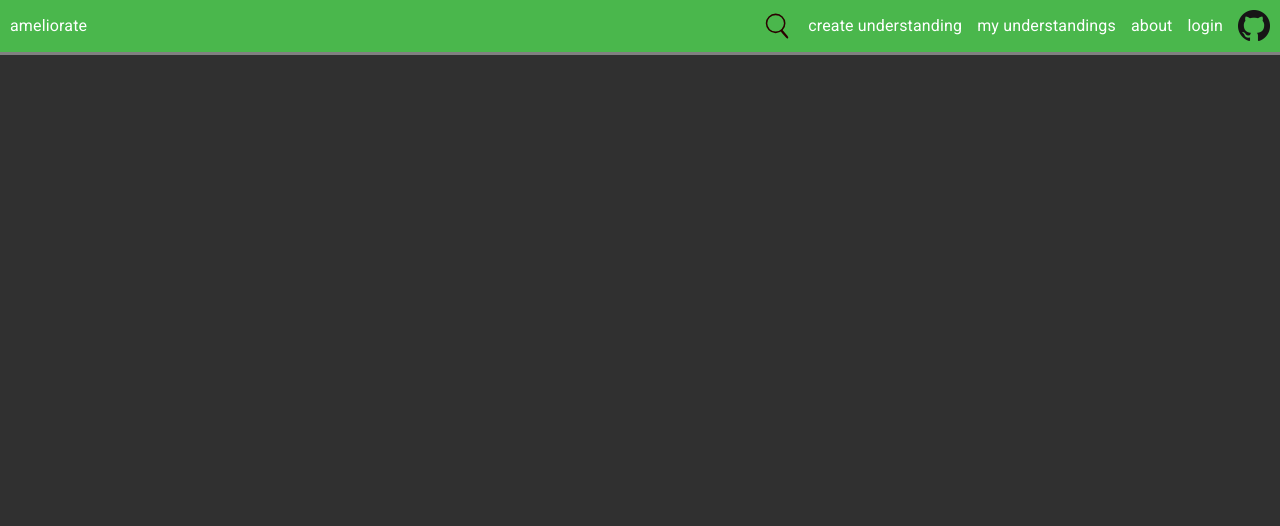
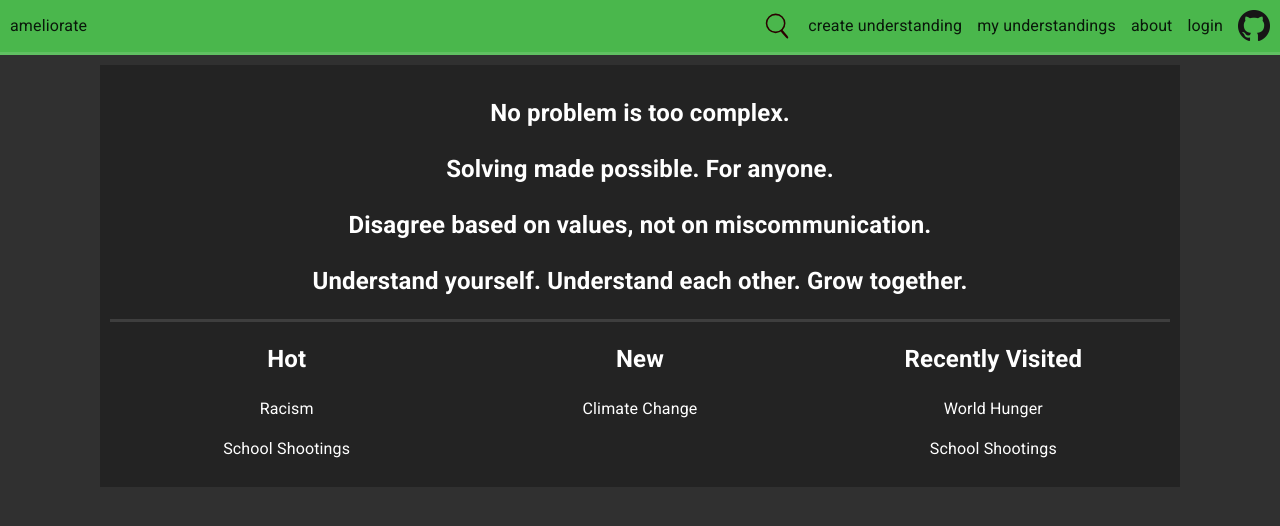
Before and after one commit to amelioro/ameliorate, a Next.js app in the folder web/: page / in a window 1280 px wide. Shown: the top 526 px of the page. Built offline with nearby package versions, Linux system fonts and the light colour scheme.

Commit message:
Add home paper and apply theme

```diff
--- a/web/pages/index.tsx
+++ b/web/pages/index.tsx
@@ -42,17 +42,44 @@ const Home: NextPage = () => {
         </nav>
       </header>
 
+      <div className="center">
+        <section className="paper">
+          <h2>No problem is too complex.</h2>
+          <h2>Solving made possible. For anyone.</h2>
+          <h2>Disagree based on values, not on miscommunication.</h2>
+          <h2>Understand yourself. Understand each other. Grow together.</h2>
+
+          <div className="split">
+            <div>
+              <h2>Hot</h2>
+              <p>Racism</p>
+              <p>School Shootings</p>
+            </div>
+            <div>
+              <h2>New</h2>
+              <p>Climate Change</p>
+            </div>
+            <div>
+              <h2>Recently Visited</h2>
+              <p>World Hunger</p>
+              <p>School Shootings</p>
+            </div>
+          </div>
+        </section>
+      </div>
+
       <style jsx>{`
         nav {
           display: flex;
           align-items: center;
           padding: 10px;
           background-color: ${theme.palette.primary.main};
-          border-bottom: solid gray;
+          border-bottom: solid ${theme.palette.divider};
         }
 
         nav a {
           display: flex;
+          color: ${theme.palette.primary.contrastText};
         }
 
         .right {
@@ -61,6 +88,28 @@ const Home: NextPage = () => {
           margin-left: auto;
           gap: 15px;
         }
+
+        .center {
+          display: flex;
+          justify-content: center;
+        }
+
+        .paper {
+          background-color: ${theme.palette.background.paper};
+          width: 1080px;
+          margin: 10px;
+          padding: 10px;
+          text-align: center;
+        }
+
+        .split {
+          display: flex;
+          border-top: solid ${theme.palette.divider};
+        }
+
+        .split * {
+          flex: 1 1 0px;
+        }
       `}</style>
     </>
   );
```
